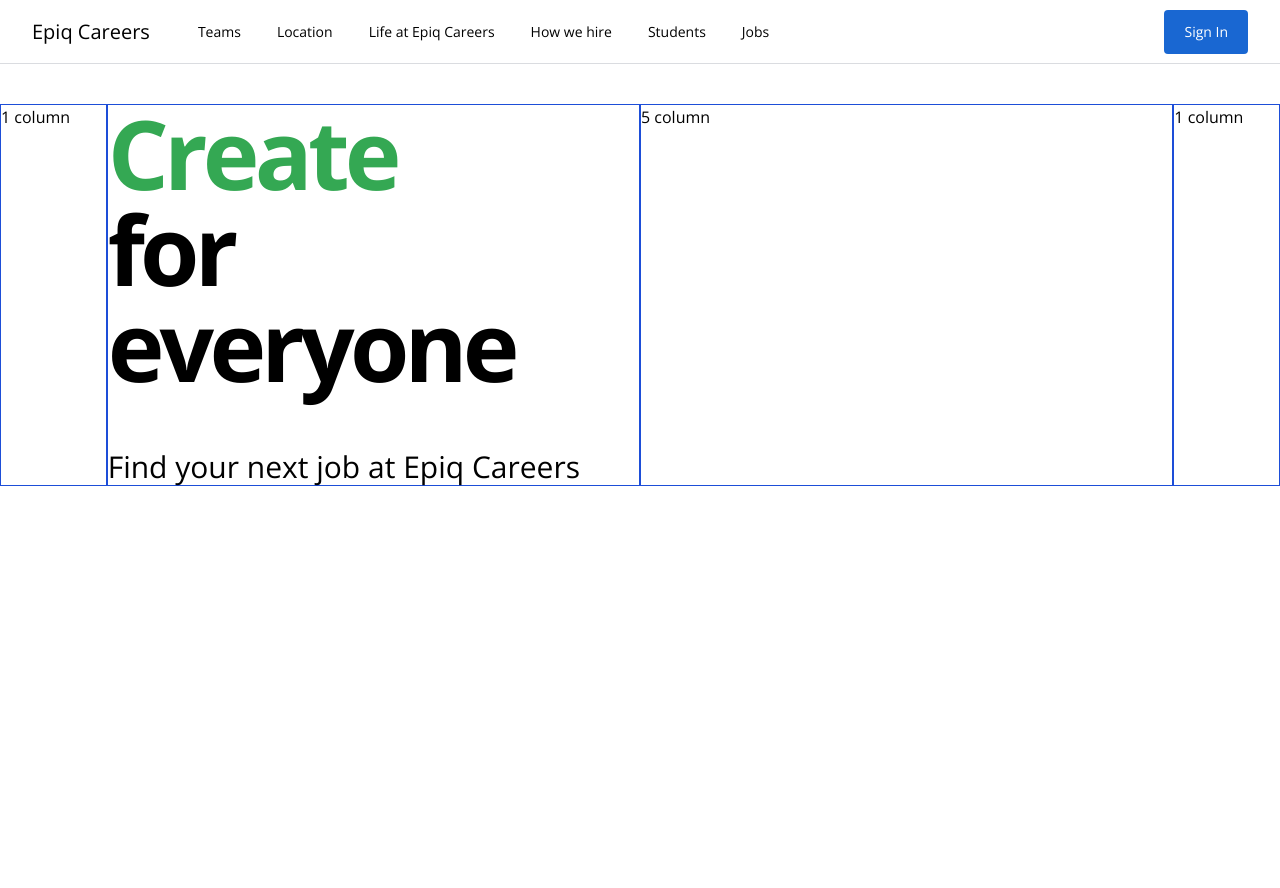
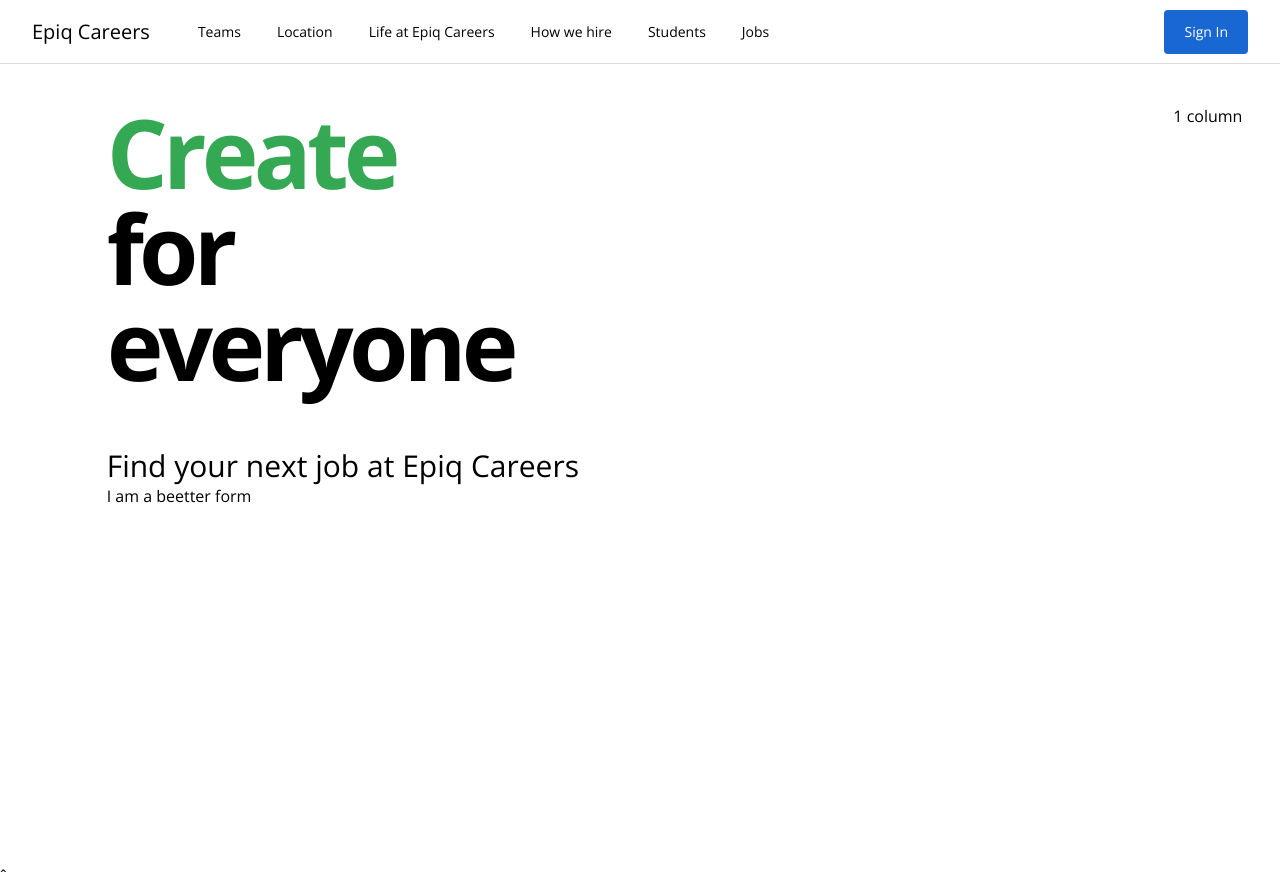
Before and after one commit to Epiq122/job-search, a Vue app: page / in a window 1280 px wide. Before the commit the page ends 864 px from the top, so only its background shows below. Built offline with nearby package versions, Linux system fonts and the light colour scheme.

Commit message:
Add JobSearchForm component and update TheHero component

```diff
--- /dev/null
+++ b/src/components/JobSearchForm.vue
@@ -0,0 +1,11 @@
+<script>
+export default {
+  name: 'JobSearchForm',
+};
+</script>
+
+<template>
+  <form>I am a beetter form</form>
+</template>
+
+<style lang="scss" scoped></style>
--- a/src/components/TheHero.vue
+++ b/src/components/TheHero.vue
@@ -1,9 +1,11 @@
 <script>
 import TheHeadline from '@/components/TheHeadline.vue';
+import JobSearchForm from './JobSearchForm.vue';
 export default {
   name: 'TheHero',
   components: {
     TheHeadline,
+    JobSearchForm,
   },
 };
 </script>
@@ -12,13 +14,15 @@
   <main>
     <section class="flex h-screen flex-col pb-20 pt-10">
       <div class="grid grid-cols-12">
-        <div class="border-blue col-span-1 col-start-1 border border-blue-700">1 column</div>
-        <div class="border-blue col-span-5 col-start-2 border border-blue-700">
+        <div class="col-span-1 col-start-1"></div>
+        <div class="col-span-5 col-start-2">
           <the-headline />
+          <job-search-form />
         </div>
-        <div class="border-blue col-span-5 col-start-7 border border-blue-700">5 column</div>
-        <div class="border-blue col-span-1 col-start-12 border border-blue-700">1 column</div>
+        <div class="col-span-5 col-start-7"></div>
+        <div class="col-span-1 col-start-12">1 column</div>
       </div>
     </section>
   </main>
+  ˆ
 </template>
```
